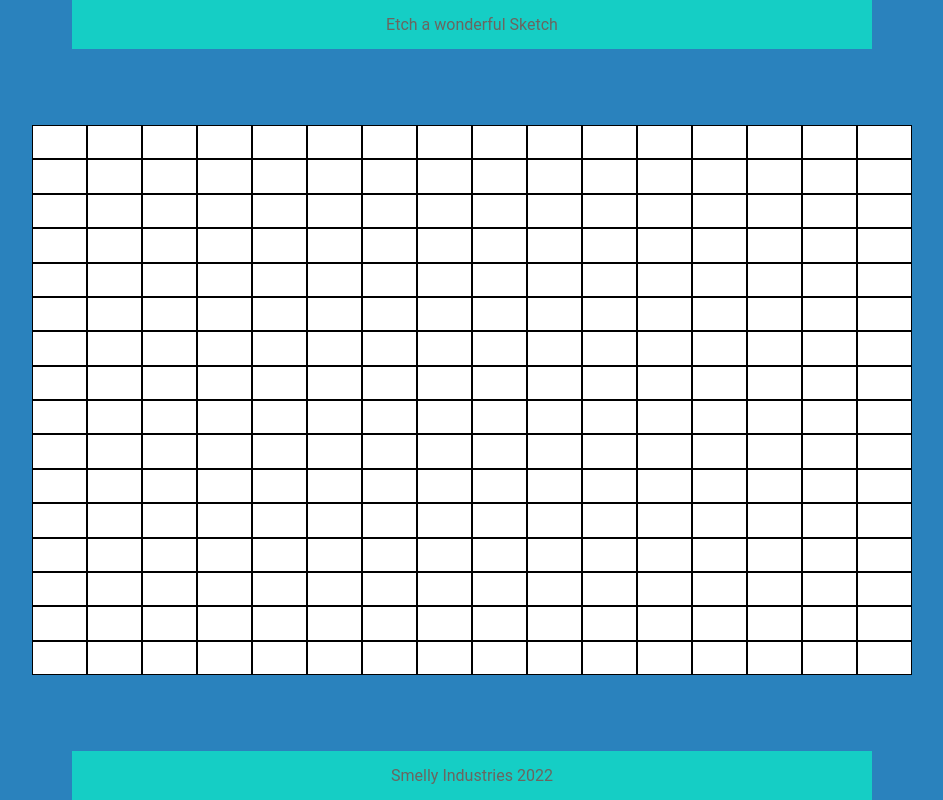
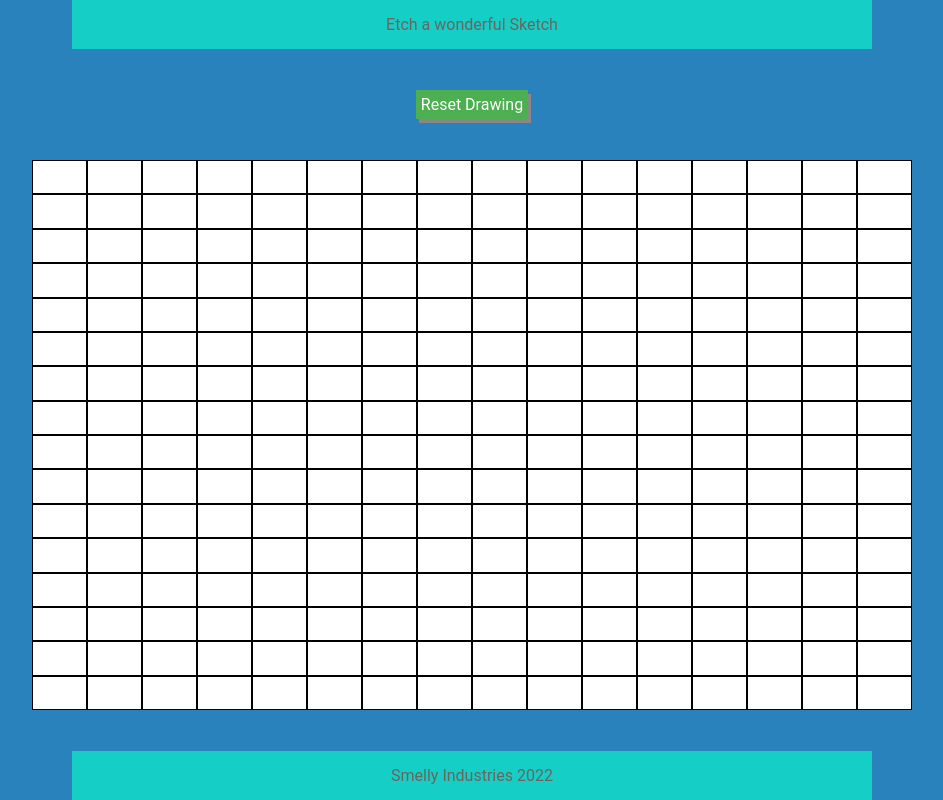
Before and after one commit to RaspberryRat/etch-a-sketch, a plain HTML site: page index.html in a window 1280 px wide. Shown: the whole page, without its empty margins (168-1111 px from the left). Drawn offline with Linux system fonts and the light colour scheme.

Commit message:
added a reset button to html and css. Still need to code function

```diff
--- a/index.html
+++ b/index.html
@@ -7,7 +7,10 @@
     <link rel="stylesheet" href="./styles.css">
   </head>
   <body>
+    <div class="body-container">
     <div class="header"> Etch a wonderful Sketch</div>
+    <button class="resetBtn">Reset Drawing</button>
+
 
     <div class="container"></div>
 
@@ -16,6 +19,6 @@
 
 
 
-
+    </div>
   </body>
 </html>
--- a/javascript.js
+++ b/javascript.js
@@ -18,6 +18,5 @@ const boxes = document.querySelectorAll('.etchBox');
 boxes.forEach((box) => {
   box.addEventListener('mouseover', () => {
   box.style.backgroundColor = 'blue';
-  box.style.color = 'red';
   });
 });
--- a/styles.css
+++ b/styles.css
@@ -5,7 +5,7 @@
   font-family: "Roboto", sans-serif;
 }
 
-body {
+.body-container {
   display: flex;
   align-items: center;
   justify-content: space-between;
@@ -43,6 +43,12 @@ body {
   height: 6.25%;
 }
 
-.etchHover {
-  background-color: blueviolet;
+.resetBtn {
+  padding: 5px;
+  background-color: #4CAF50 ;
+  border: none;
+  color: white;
+  text-align: center;
+  font-size: 16px;
+  box-shadow: 3px 4px #888888;
 }
```
